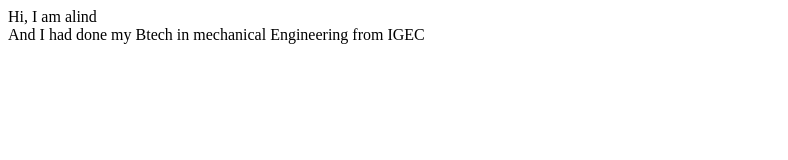
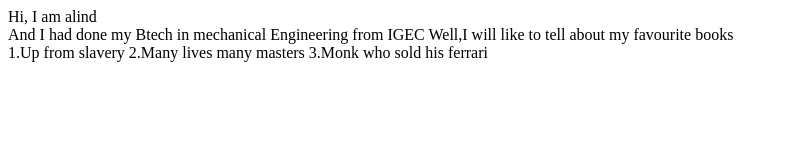
Before and after one commit to dwivedialind/alindDwivedi-site, a plain HTML site: page index.html in a window 1280 px wide. Shown: the whole page, without its empty margins (0-788 px from the left). Drawn offline with Linux system fonts and the light colour scheme.

Commit message:
Added: Favourite books
added some favourite books

```diff
--- a/index.html
+++ b/index.html
@@ -9,5 +9,9 @@
 <body>
    Hi, I am alind <br>
    And I had done my Btech in mechanical Engineering from IGEC
+   Well,I will like to tell about my favourite books<br>
+   1.Up from slavery
+   2.Many lives many masters
+   3.Monk who sold his ferrari
 </body>
 </html>
```
